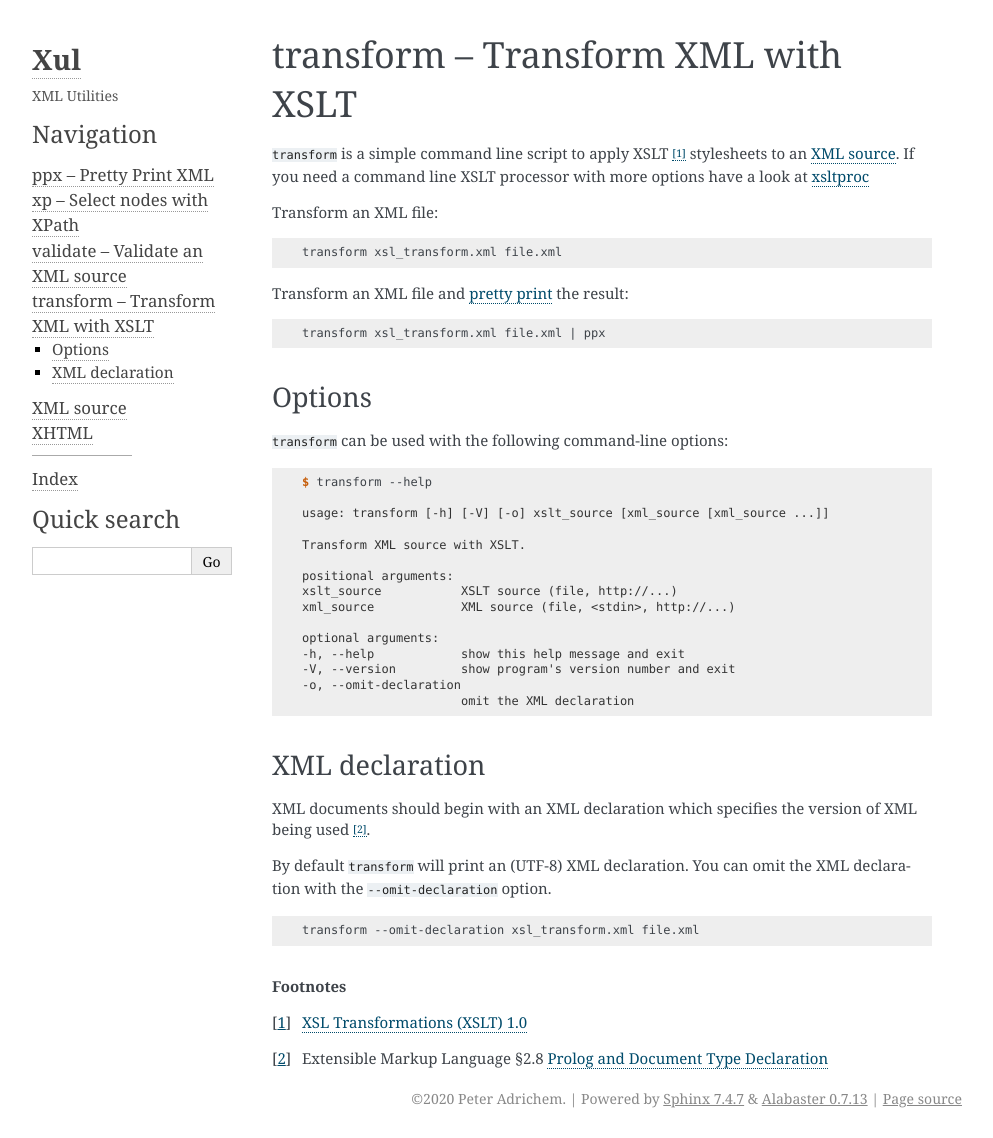
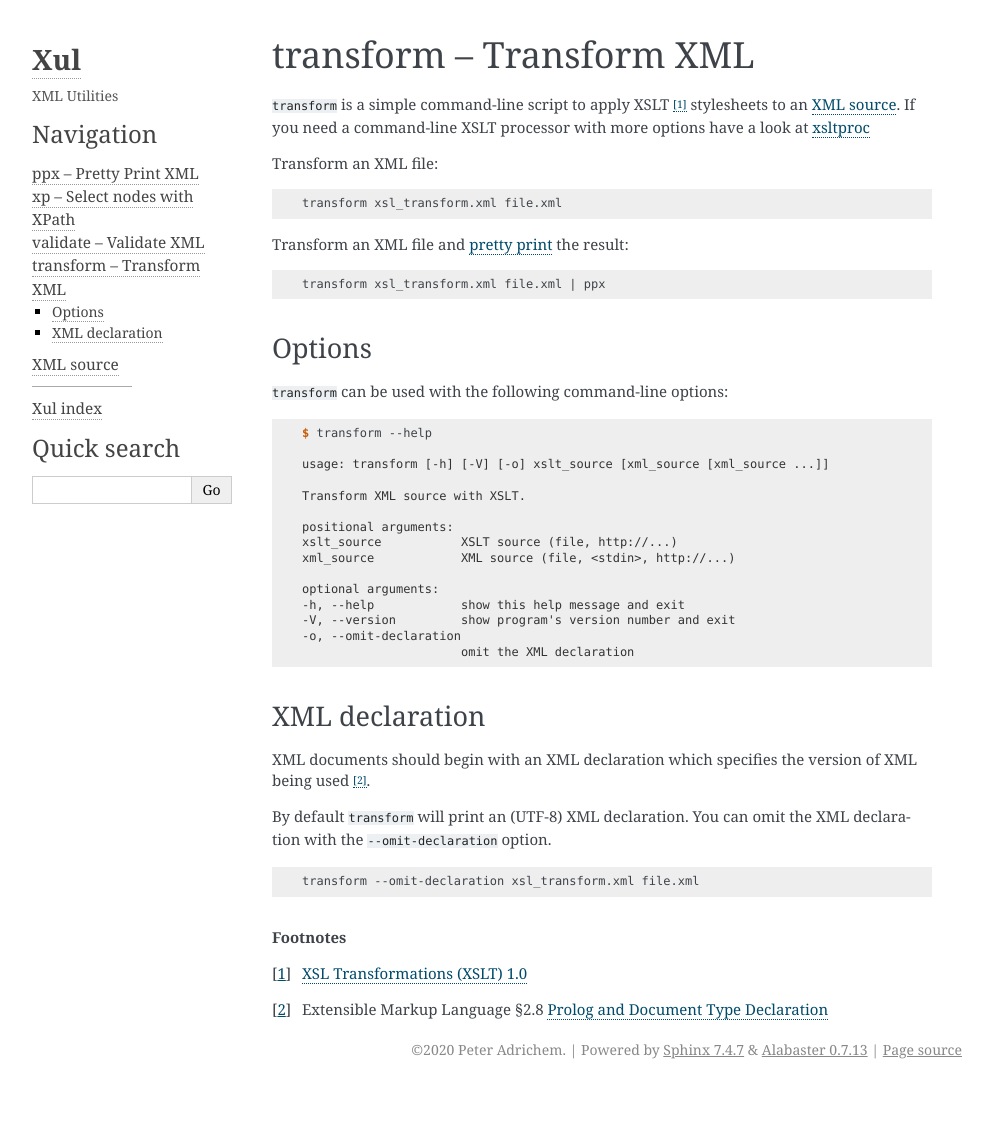
Before and after one commit to peteradrichem/Xul, a Sphinx documentation site: the page built from docs/transform.rst, in a window 1280 px wide and 1138 px high. Shown: the whole window, without its empty margins (148-1141 px from the left). Built offline with Sphinx 7.4.7, drawn with Linux system fonts in a browser that asks for light colours.

Commit message:
Custom CSS (sidebar).

```diff
--- /dev/null
+++ b/docs/_static/custom.css
@@ -0,0 +1,9 @@
+/* Xul Custom CSS. */
+
+div.sphinxsidebar ul li.toctree-l1 > a {
+    font-size: 110%;
+}
+
+div.sphinxsidebar ul li.toctree-l2 > a {
+    font-size: 100%;
+}
--- a/docs/conf.py
+++ b/docs/conf.py
@@ -122,8 +122,11 @@
     'font_size': '15px',
     'code_font_size': '12px',
     'fixed_sidebar': True,
-    'extra_nav_links': {"Index": "genindex.html"}
+    'extra_nav_links': {"Xul index": "genindex.html"}
 }
+
+# Custom CSS (sidebar).
+html_css_files = ['custom.css']
 
 # Add any paths that contain custom themes here, relative to this directory.
 #html_theme_path = []
--- a/docs/index.rst
+++ b/docs/index.rst
@@ -38,7 +38,7 @@
 
 Installing
 ----------
-The Xul command line scripts can be installed with pip:
+The Xul command-line scripts can be installed with pip:
 
 .. code-block:: bash
 
--- a/docs/ppx.rst
+++ b/docs/ppx.rst
@@ -51,6 +51,7 @@
 
 
 .. index::
+   single: ppx script; syntax highlighting
    single: syntax highlighting
 
 Syntax Highlighting
@@ -67,6 +68,7 @@
 
 
 .. index::
+   single: ppx script; XML declaration
    single: XML declaration
    single: XML declaration; ppx
 
--- a/docs/transform.rst
+++ b/docs/transform.rst
@@ -4,12 +4,12 @@
    single: XSLT
    single: Extensible Stylesheet Language Transformations
 
-transform -- Transform XML with XSLT
-====================================
+transform -- Transform XML
+==========================
 
-``transform`` is a simple command line script to apply XSLT [#]_ stylesheets to
+``transform`` is a simple command-line script to apply XSLT [#]_ stylesheets to
 an :ref:`xml_source`.
-If you need a command line XSLT processor with more options have a look at
+If you need a command-line XSLT processor with more options have a look at
 `xsltproc <http://xmlsoft.org/XSLT/xsltproc.html>`_
 
 Transform an XML file:
--- a/docs/validate.rst
+++ b/docs/validate.rst
@@ -2,8 +2,8 @@
    single: validate script
    single: scripts; validate
 
-validate -- Validate an XML source
-==================================
+validate -- Validate XML
+========================
 
 The ``validate`` script can check if an :ref:`xml_source` conforms to an XML schema.
 It supports the following XML schema languages.
--- a/docs/xml_source.rst
+++ b/docs/xml_source.rst
@@ -3,6 +3,7 @@
 
 .. _xml_source:
 
+==========
 XML source
 ==========
 
```
Also changed, not shown: other parts of docs/transform.rst (+1 -0 lines).
